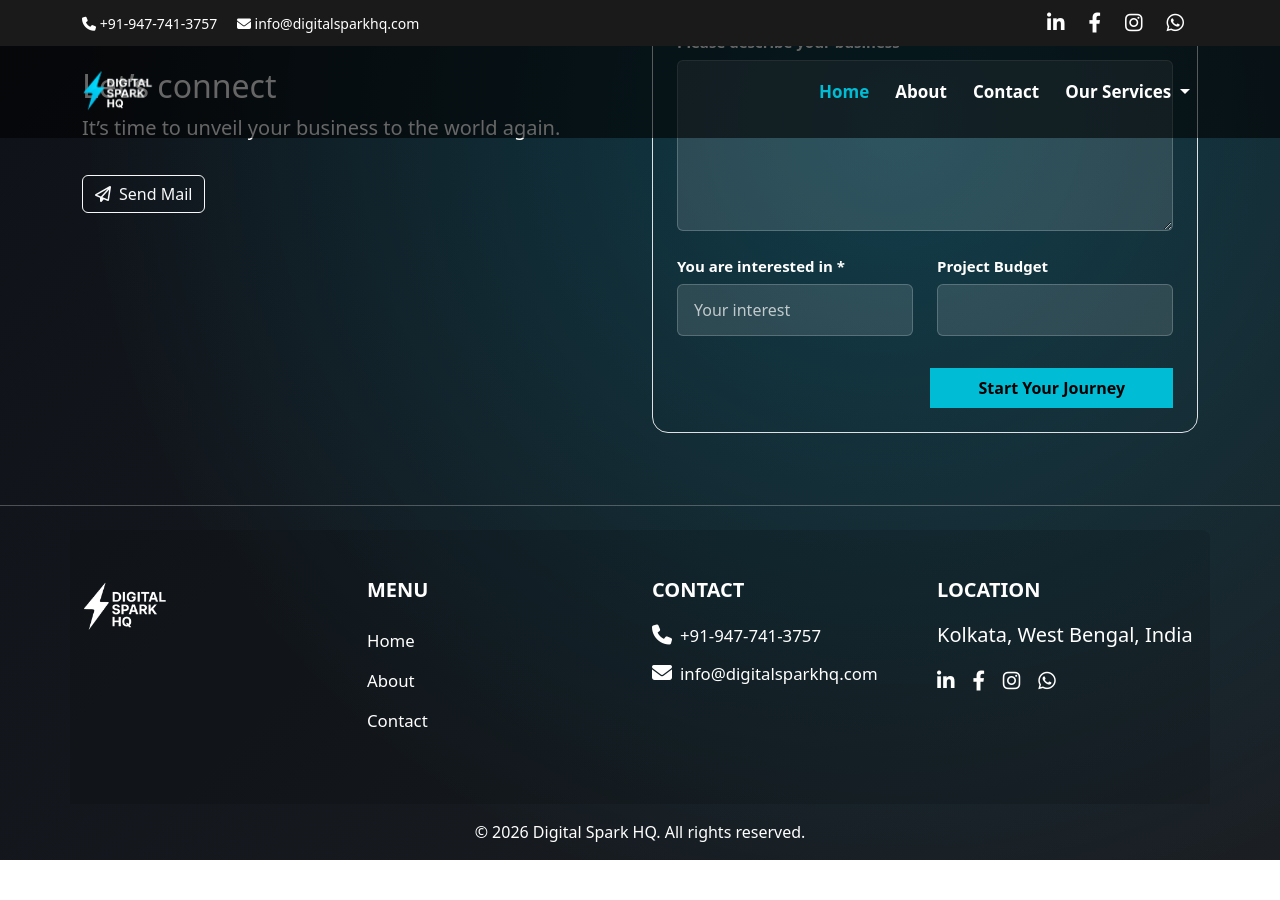
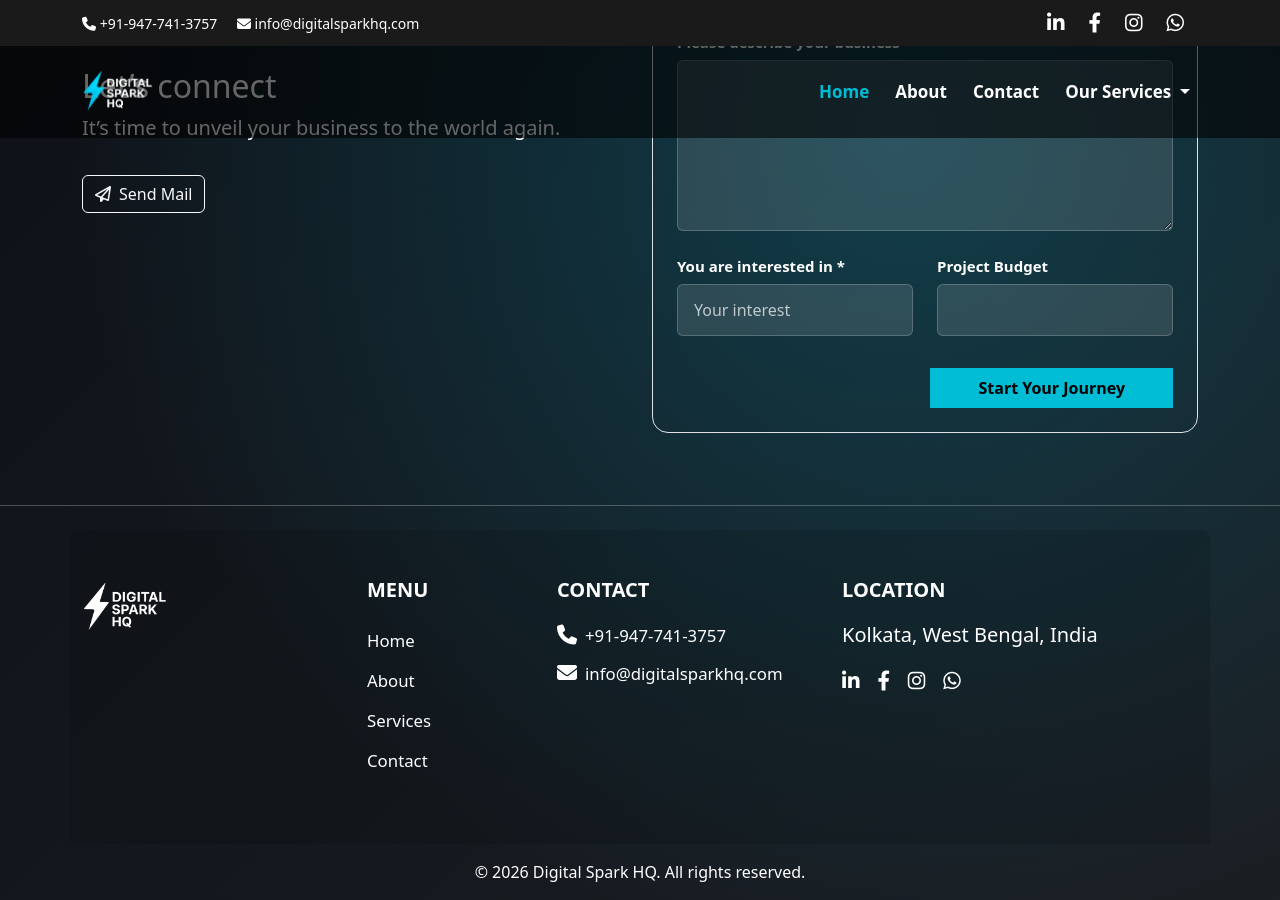
Before and after one commit to Iambiswajit-C/digitalsparkhq, a Jekyll site: the page built from index.md, in a window 1280 px wide and 900 px high, scrolled down 4146 px. Built offline with Jekyll 4.4.1, drawn with Linux system fonts in a browser that asks for light colours; before the commit the page ends 5006 px from its top, so only the background shows below that.

Commit message:
Update footer.html

```diff
--- a/_includes/footer.html
+++ b/_includes/footer.html
@@ -75,11 +75,12 @@
       <div class="col-lg-3 mb-4 mb-lg-0">
         <img src="{{ '/assets/images/logo.png' | relative_url }}" alt="Digital Spark HQ" class="footer-logo mb-3">
       </div>
-      <div class="col-lg-3 mb-4 mb-lg-0">
+      <div class="col-lg-2 mb-4 mb-lg-0">
   <h5 class="footer-title">Menu</h5>
   <ul class="list-unstyled fs-5 lh-lg">
     <li><a href="{{ '/' | relative_url }}">Home</a></li>
     <li><a href="{{ '/about/' | relative_url }}">About</a></li>
+    <li><a href="{{ '/services/' | relative_url }}">Services</a></li>
     <li><a href="{{ '/contact/' | relative_url }}">Contact</a></li>
   </ul>
 </div>
```
Lines whose indentation alone changed are shown as unchanged.
